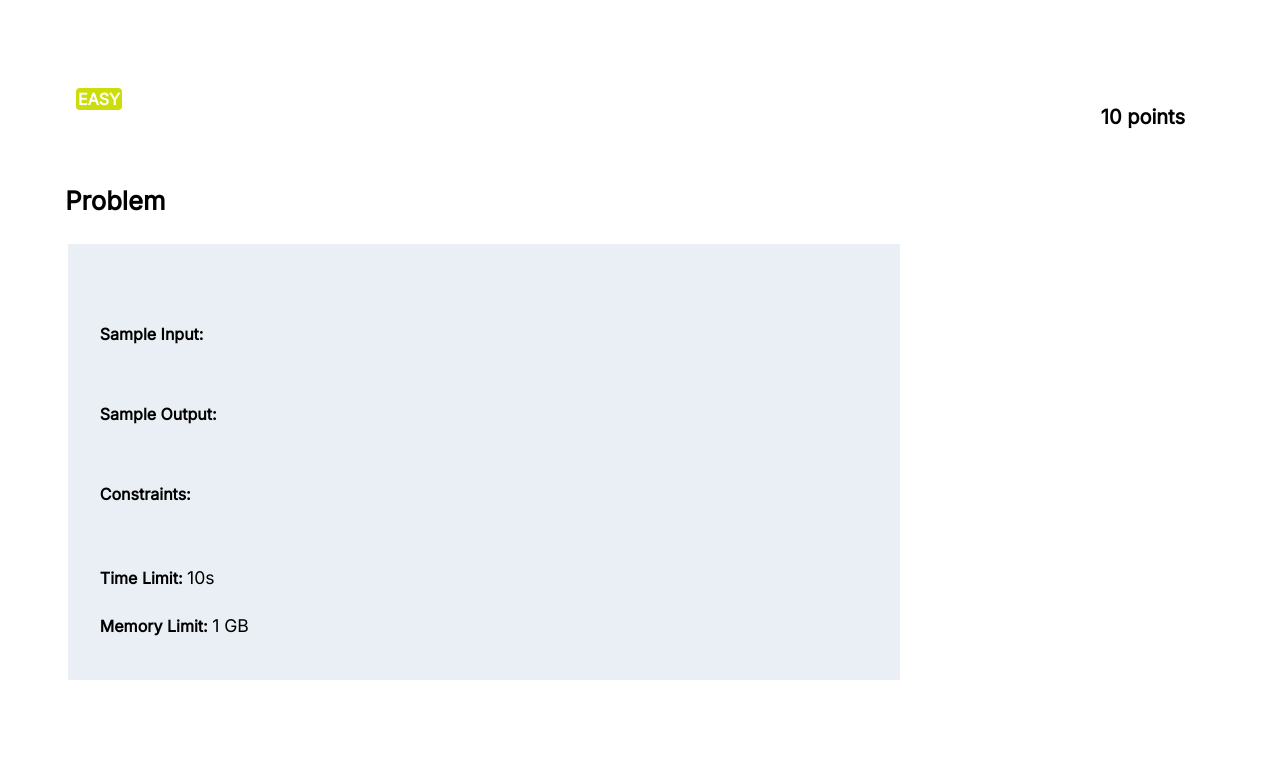
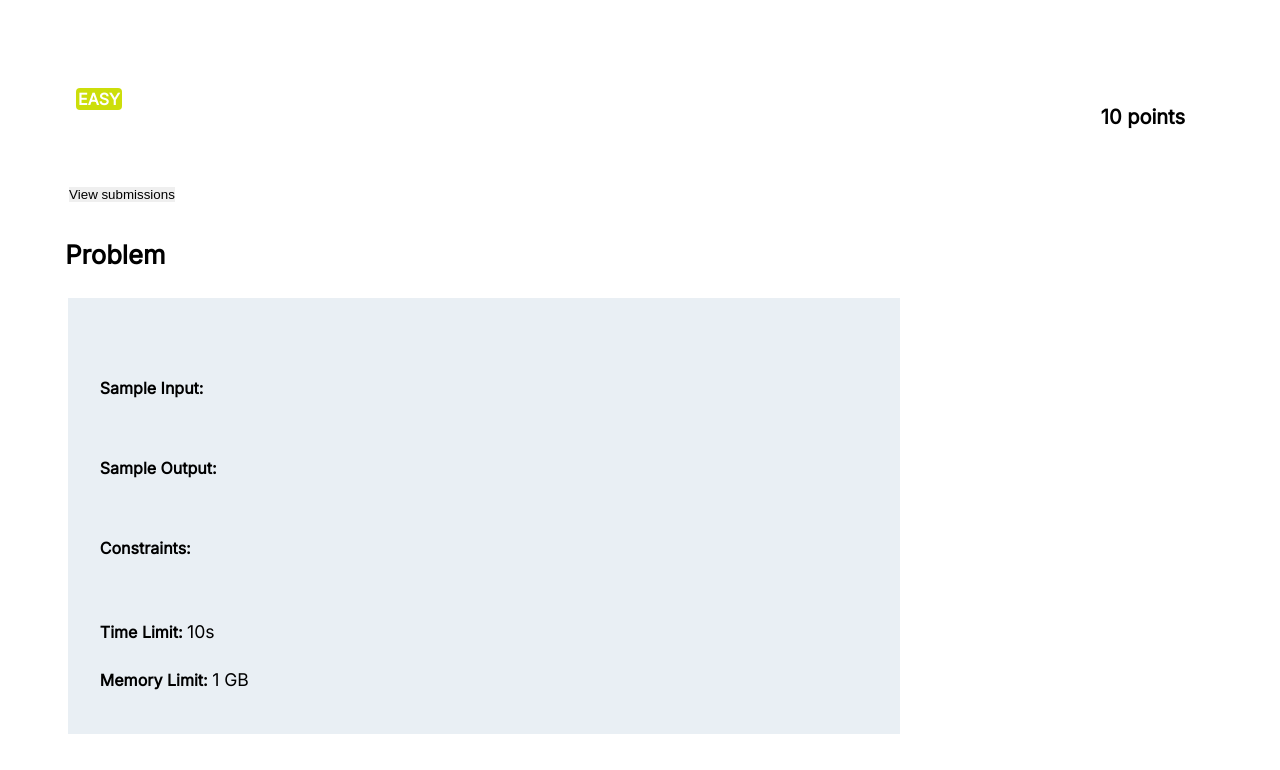
Before and after one commit to viveknathani/assignexpert, a website: page src/web/html/viewAssignment.html in a window 1280 px wide. Shown: the part 74-844 px from the top of the page. Before the commit the page ends 800 px from the top, so only its background shows below. Drawn offline with Linux system fonts and the light colour scheme; no server answers.

Commit message:
feat: view submissions

```diff
--- a/src/web/css/assignment.css
+++ b/src/web/css/assignment.css
@@ -282,6 +282,14 @@
    outline: none;
 }
 
+#viewSubmissions {
+   margin-left: 5.4vw;
+}
+
+#viewSubmissions:hover {
+   cursor: pointer;
+}
+
 #score {
    font-size: 2.5vh;
    margin-left: 86vw;
--- a/src/web/html/viewAssignment.html
+++ b/src/web/html/viewAssignment.html
@@ -25,6 +25,7 @@
       &nbsp;<sup style="color: white; background-color: rgb(204, 222, 10); padding: 0.15vh 0.2vw; border-radius: 4px; font-size: 2vh; font-weight: 700;" id="difficulty">EASY</sup>
    </div>
    <div id="score">10 points</div>
+   <button id="viewSubmissions" onclick="viewSubmissions()">View submissions</button>
 
    <h3 class="miniHeadings" id="problemHeading">Problem</h3>
    <div class="problem" id="problem">
--- a/src/web/javascript/viewAssignment.js
+++ b/src/web/javascript/viewAssignment.js
@@ -123,3 +123,9 @@ if (data.isStudent) {
    const solutionArea = document.getElementById("solution");
    solutionArea.style.display = 'block';
 }
+
+function viewSubmissions() {
+   let assignmentId = window.location.pathname.substring('/assignment/'.length);
+   assignmentId = assignmentId.substring(0, assignmentId.indexOf('/view'));
+   window.location.href = `/submissions/${assignmentId}`;
+}
```
